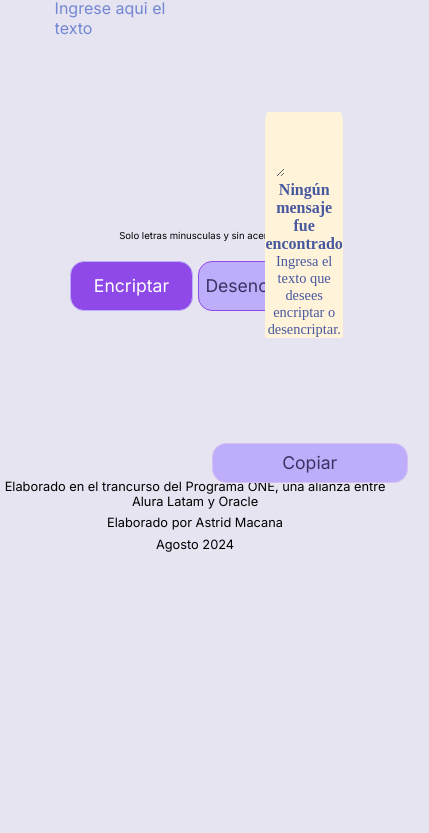
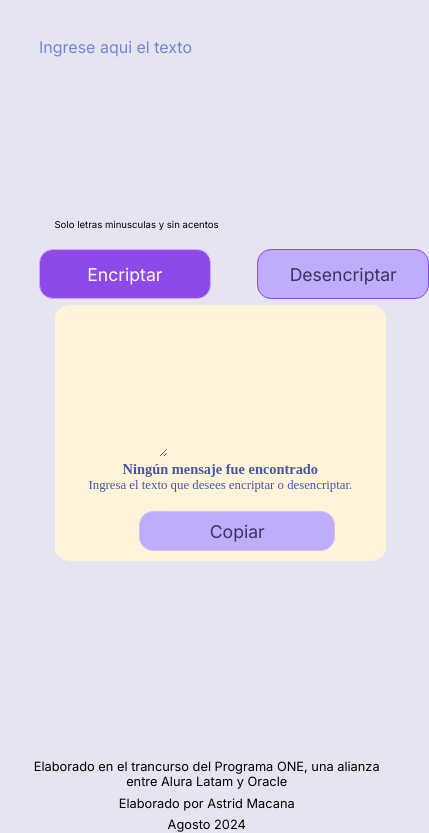
Before and after one commit to Astrid-Macana/Proyecto__encriptacion, a plain HTML site: page index.html in a window 390 px wide. Shown: the part 61-894 px from the top of the page, 429 px wide, since content can reach past the window. Before the commit the page ends 844 px from the top, so only its background shows below. Drawn offline with Linux system fonts and the light colour scheme.

Commit message:
se termina estilos para app quedando responsive

```diff
--- a/style.css
+++ b/style.css
@@ -26,11 +26,13 @@ main {
 
 }
 .logo {
-  padding-top: 2%;
+  padding-top: 5%;
   margin-left: 4%;
   width: 9%;
 }
-
+footer{
+margin-top: 20%;
+}
 .div_footer h4,h5,h6{
 
   display: flex;
@@ -73,7 +75,7 @@ main {
   font-family: var(--fuente-base);
   font-size: 0.6rem;
   font-weight: 400;
-  margin-left:0.5% ;
+  margin-left:0.3% ;
 
 }
 .btnEncriptar{
@@ -114,6 +116,8 @@ main {
 }
 
 .btnCopiar{
+
+  text-align: center;
   background-color:#BEADFA;
   border: 1px solid #d6c0f3;
   border-radius: 14px;
@@ -218,9 +222,6 @@ main {
   #texto_encriptado{
     height: 25%;
   }
-  /* .img_busqueda{
-    display:none;
-  } */
    .btnCopiar{
     margin-bottom: 5%;
     margin-left: 2%;
@@ -231,54 +232,95 @@ main {
   }
 }
 @media(max-width:480px){
+  .logo{
+    margin-top: 5%;
+  }
 
 main{
-   flex-direction:column-reverse;
-   margin-left: 0%;
+   flex-direction:column;
+   /* margin-left: 0%;
    width: 100%;
-   height: 100%;
+   height: 100%;  */
 }
 footer{
 margin-top: 50%;
+margin-left: 6%;
 }
-
 .div_footer h4,h5,h6{
     padding:0.08rem ;
     font-size: 0.8rem;
 
   }
-  .seccion_Ingreso{
-    width:80%;
+   .seccion_Ingreso{
+    width:100%;
+    margin-bottom: 10%;
   }
-  #ingreso_texto{
-     margin-left: 5%;
-     width: 45%;
+   #ingreso_texto{
+     margin-left: 10%;
+     margin-bottom: -6%;
+     width: 100%;
      height: 8%;
      font-size: 1rem;
   }
   .texto_informativo{
-    margin-left: 4%;
+     margin-left: -30%;
+
   }
   .contenedor_desencriptar{
-
-    width: 20%;
-    height: 20%;
+    position: relative;
+    justify-content: left;
+    margin-left:-87%;
+    width: 85%;
+    height: 9%;
   }
   #texto_encriptado{
-    height: 20%;
-    width: 10%;
+    height: 10%;
+    width: 15%;
   }
    .img_busqueda{
     display:none;
   }
+  .parrafo{
+    font-size: 0.8rem;
+  }
+  .instruccion{
+    font-size: 0.9rem;
+  }
    .btnCopiar{
     margin-bottom: 5%;
     margin-left: 2%;
+    font-size: rem;
    }
   .botones{
-    margin-left: 10%;
-    width: 250px;
-    height: 20px;
+    margin-left:10%;
+    width: 390px;
+    height: 17px;
+  }
+  .btnEncriptar{
+    margin-right: 10%;
+  }
+}
+
+@media(max-width:320px){
+  main{
+    width: 100%;
+  }
+  footer{
+
+ margin-left: 10%;
 
   }
+  .seccion_Ingreso{
+    margin-bottom: 10%;
+  }
+  .contenedor_desencriptar{
+    margin-top: 10%;
+    width: 70%;
+  }
+  .botones{
+    width: 360px;
+  }
+ .btnEncriptar{
+  margin-right: -1%;
+ }
 }
```
